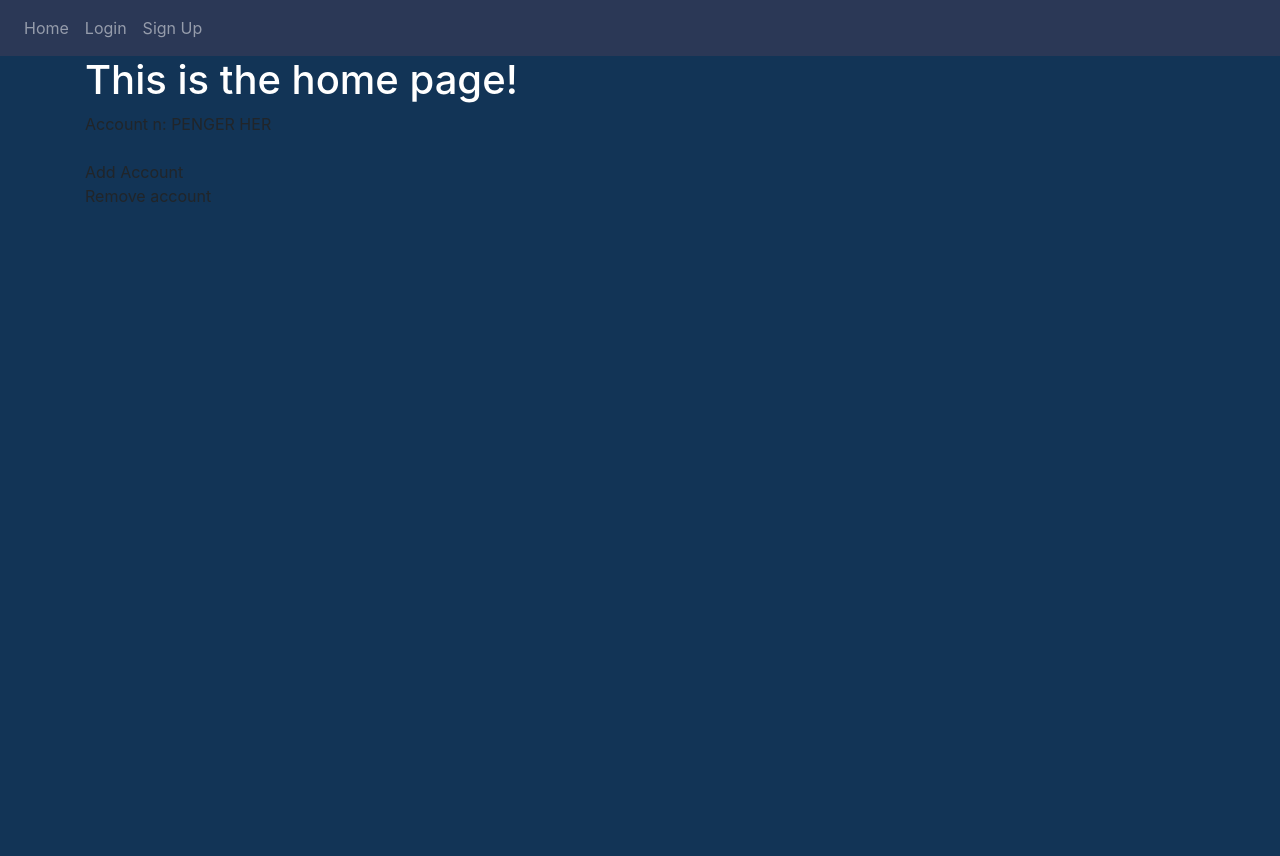
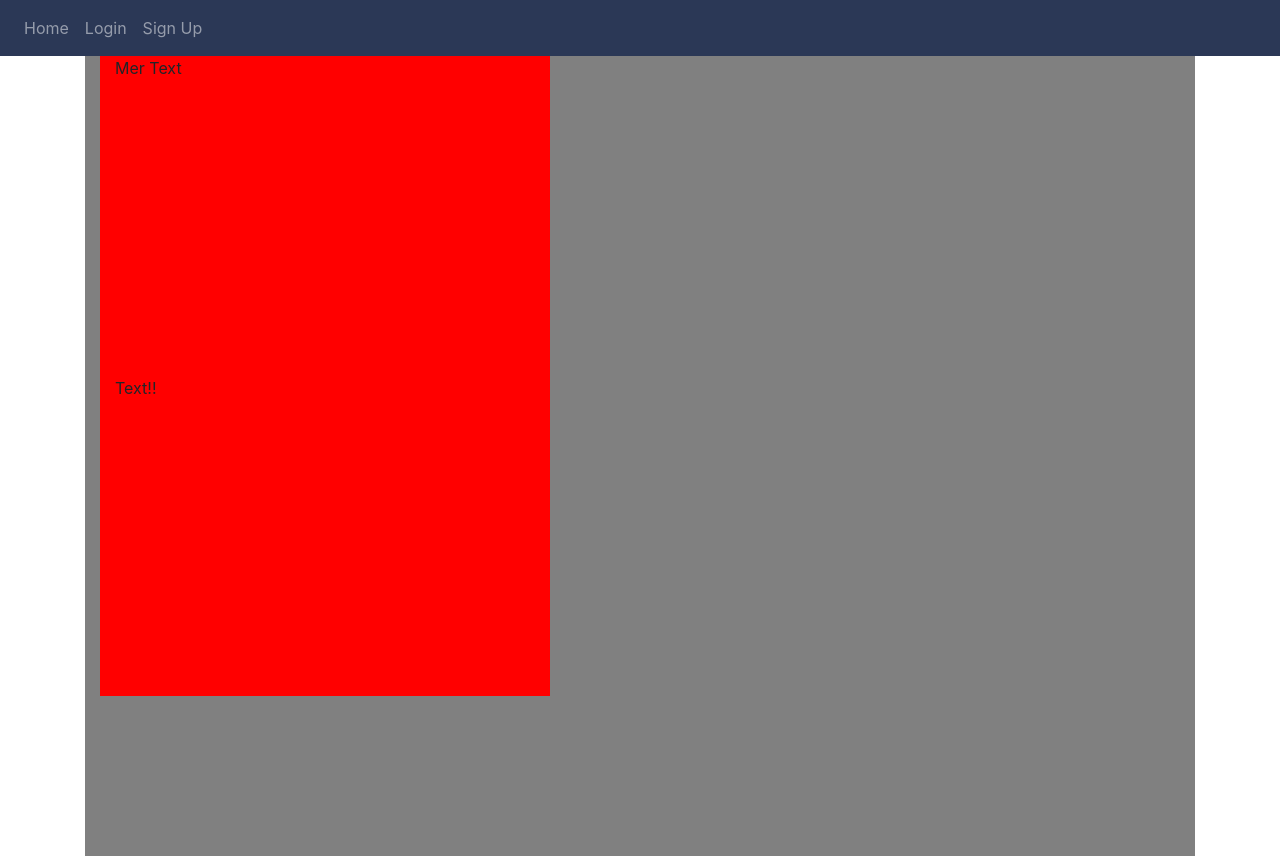
Before and after one commit to MatiasRamsland01/Banking-Website, a Flask app: page / in a window 1280 px wide. Before the commit the page ends 202 px from the top, so only its background shows below. Run offline with Flask 2, Linux system fonts and the light colour scheme; some libraries are stand-ins or nearby versions.

Commit message:
fikset farger og tester home page

```diff
--- a/website/templates/base.html
+++ b/website/templates/base.html
@@ -15,7 +15,7 @@
       href="https://stackpath.bootstrapcdn.com/font-awesome/4.7.0/css/font-awesome.min.css"
       crossorigin="anonymous"
     />
-    <link rel="stylesheet" href="stylesheet.css">
+    <link rel="stylesheet" href="../static/stylesheet.css">
   <title>{% block title %}{% endblock %}</title>
 </head>
 <body>
@@ -39,9 +39,12 @@
   </nav>
 
 
-<div style="background-color: #123456;">
+
+<div style="background-color: white;">
   <div class="container">
-    {% block body %}{% endblock %} <!--This is where you edit the body in each template-->
+    {% block body %}
+
+    {% endblock %} <!--This is where you edit the body in each template-->
     </div>
 </div>
 
@@ -64,7 +67,7 @@
 </body>
 <style>
   body {
-    background-color: #123456;
+    background-color: white;
   }
 </style>
 </html>
--- a/website/templates/home.html
+++ b/website/templates/home.html
@@ -2,34 +2,10 @@
 <!--Takes the code from base but overwrites it with the code you type in here-->
 {% block title %}<h1> Home </h1>{% endblock %}
 {% block body %}
-<h1 style="color: white;">
-  This is the home page!
-</h1>
+<div style="background-color: gray; height: 600pt; float: left;" class="col-12">
+  <div style="background-color: red; height: 40%;" class="col-5">Mer Text </div>
+  <div style="background-color: red; height: 40%;" class="col-5 aside"> Text!! </div>
 
-<div class="bank-accounts">
- <form>
-    <p>
-        <label>Account n: </label> <label> PENGER HER </label>
-    </p>
-    <p>
-        <span class="add">Add Account</span>
-        <br>
-        <span class="remove">Remove account</span>
-    </p>
-</form>
 </div>
 
-<script>
-  $(".add").click(function() {
-    $("form > p:first-child").clone(true).insertBefore("form > p:last-child");
-    return false;
-});
-
-$(".remove").click(function() {
-    $(this).parent().remove();
-});
-
-</script>
-
-
 {% endblock %}
--- a/website/templates/signup.html
+++ b/website/templates/signup.html
@@ -4,9 +4,9 @@
 {% block body %}
 <body class="text-center">
   <div class="container">
-    <form method="POST" class="form-register" style="color:white">
+    <form method="POST" class="form-register" style="color:darkslategray">
       {{ form.hidden_tag() }}
-      <h1 align='center' style="font-family: Monospace; color: #FAF5EF; font-size: 35px;">
+      <h1 align='center' style="font-family: Monospace; color: darkslategray; font-size: 35px;">
         Please Create your Account
       </h1>
       <br>
--- a/website/templates/stylesheet.css
+++ /dev/null
@@ -1,13 +0,0 @@
-* {box-sizing: border-box;}
-.col-1 {width:8.33%;}
-.col-2 {width:16.66%;}
-.col-3 {width:25%;}
-.col-4 {width:33.33%;}
-.col-5 {width:41.66%;}
-.col-6 {width:50%;}
-.col-7 {width:58.33%;}
-.col-8 {width:66.66%;}
-.col-9 {width:75%;}
-.col-10 {width:83.33%;}
-.col-11 {width:91.66%;}
-.col-12 {width:100%;}
```
Also changed, not shown: website/templates/homelogin.html (added, +18 -0 lines), website/templates/login.html (+4 -3 lines), website/Media/logo.jpg (deleted).
